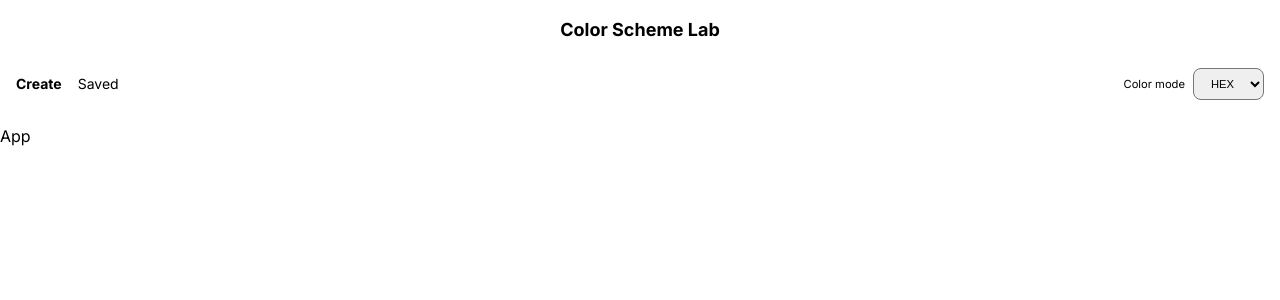
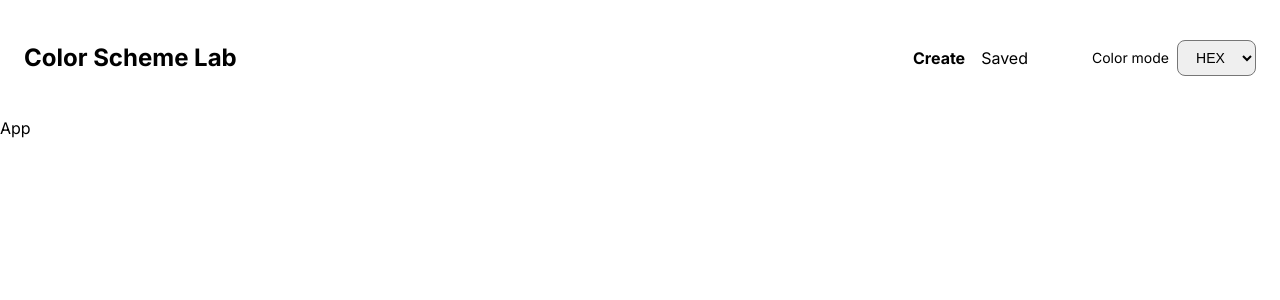
Before and after one commit to goranstevanovic/color-scheme-lab, a React (Create React App) app: page / in a window 1280 px wide. Shown: the top 300 px of the page. Built offline with nearby package versions, Linux system fonts and the light colour scheme.

Commit message:
Apply styles for medium screens

```diff
--- a/src/components/Header.module.css
+++ b/src/components/Header.module.css
@@ -6,7 +6,7 @@
   font-size: 1.125rem;
   text-align: center;
   font-weight: bold;
-  margin: 1rem;
+  margin: 1rem 0;
 }
 
 .menus {
@@ -19,6 +19,7 @@
   display: flex;
   font-size: 0.875rem;
   gap: 1rem;
+  align-items: flex-start;
 }
 
 .nav a {
@@ -41,3 +42,27 @@
   padding: 0.5rem;
   text-align: center;
 }
+
+@media screen and (min-width: 46rem) {
+  .container {
+    display: flex;
+    justify-content: space-between;
+    margin: 1.5rem;
+  }
+
+  .heading {
+    font-size: 1.5rem;
+  }
+
+  .menus {
+    gap: 4rem;
+  }
+
+  .nav ul {
+    font-size: 1rem;
+  }
+
+  .colorMode {
+    font-size: 0.875rem;
+  }
+}
```
